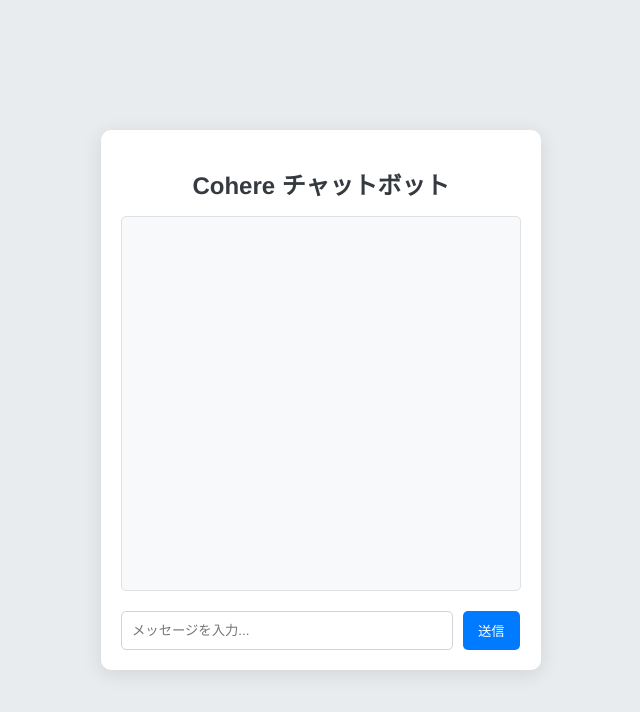
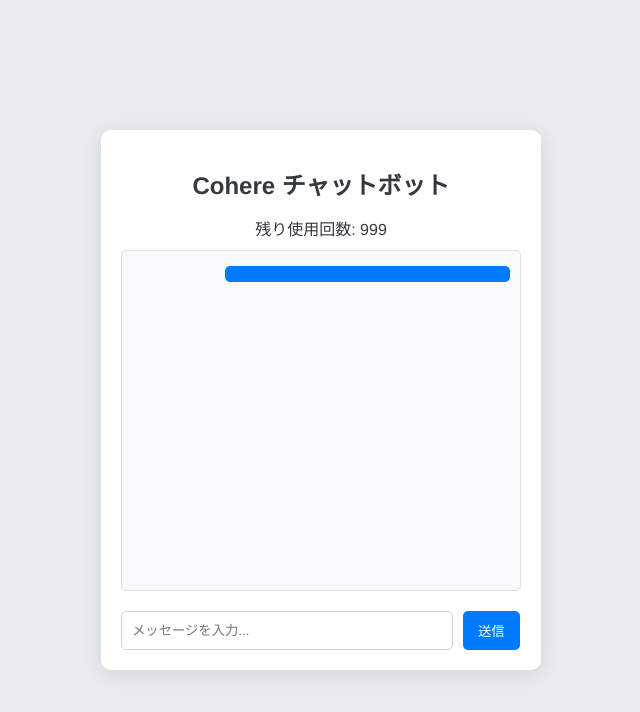
Before and after one commit to saku5319/ai, a plain HTML site: page index.html in a window 1280 px wide. Both pictures are taken after a click on the button "送信". Shown: the whole page, without its empty margins (319-959 px from the left). Drawn offline with Linux system fonts and the light colour scheme.

Commit message:
Update index.html

```diff
--- a/index.html
+++ b/index.html
@@ -99,18 +99,27 @@
 button:hover {
     background-color: #0056b3;
 }
+/* 残り使用回数のスタイル */
+#usage-info {
+    text-align: center;
+    font-size: 1em;
+    margin-bottom: 10px;
+    color: #343a40;
+}
 
     </style>
 </head>
 <body>
     <div class="chat-container">
     <h1 class="chat-title">Cohere チャットボット</h1>
+    <div id="usage-info">残り使用回数: <span id="remaining-count">1000</span></div> <!-- 残り使用回数の表示部分 -->
     <div class="chat-box" id="chat-box"></div>
     <div class="input-area">
         <input type="text" id="user-input" placeholder="メッセージを入力...">
         <button id="send-btn">送信</button>
     </div>
 </div>
+
     <script>
         const apiKey = "SlmFe0uipsdbt7meCyFaODEgH7STjsSkHWPfVCio"; // ここにCohereのAPIキーを入力
 
@@ -158,6 +167,27 @@
         return "申し訳ありませんが、現在お手伝いできません。";
     }
 }
+let remainingCount = 1000; // 残り使用回数の初期値
+
+document.getElementById("send-btn").addEventListener("click", () => {
+    const userInput = document.getElementById("user-input").value;
+
+    // チャットボックスにユーザーのメッセージを追加
+    const chatBox = document.getElementById("chat-box");
+    const userMessage = document.createElement("div");
+    userMessage.classList.add("message", "user");
+    userMessage.innerText = userInput;
+    chatBox.appendChild(userMessage);
+
+    // ここでCohere APIを呼び出すロジックを追加
+
+    // 使用回数を減らす
+    remainingCount--;
+    document.getElementById("remaining-count").innerText = remainingCount;
+
+    // 入力フィールドをクリア
+    document.getElementById("user-input").value = "";
+});
 
     </script>
 </body>
```
Lines whose indentation alone changed are shown as unchanged.
